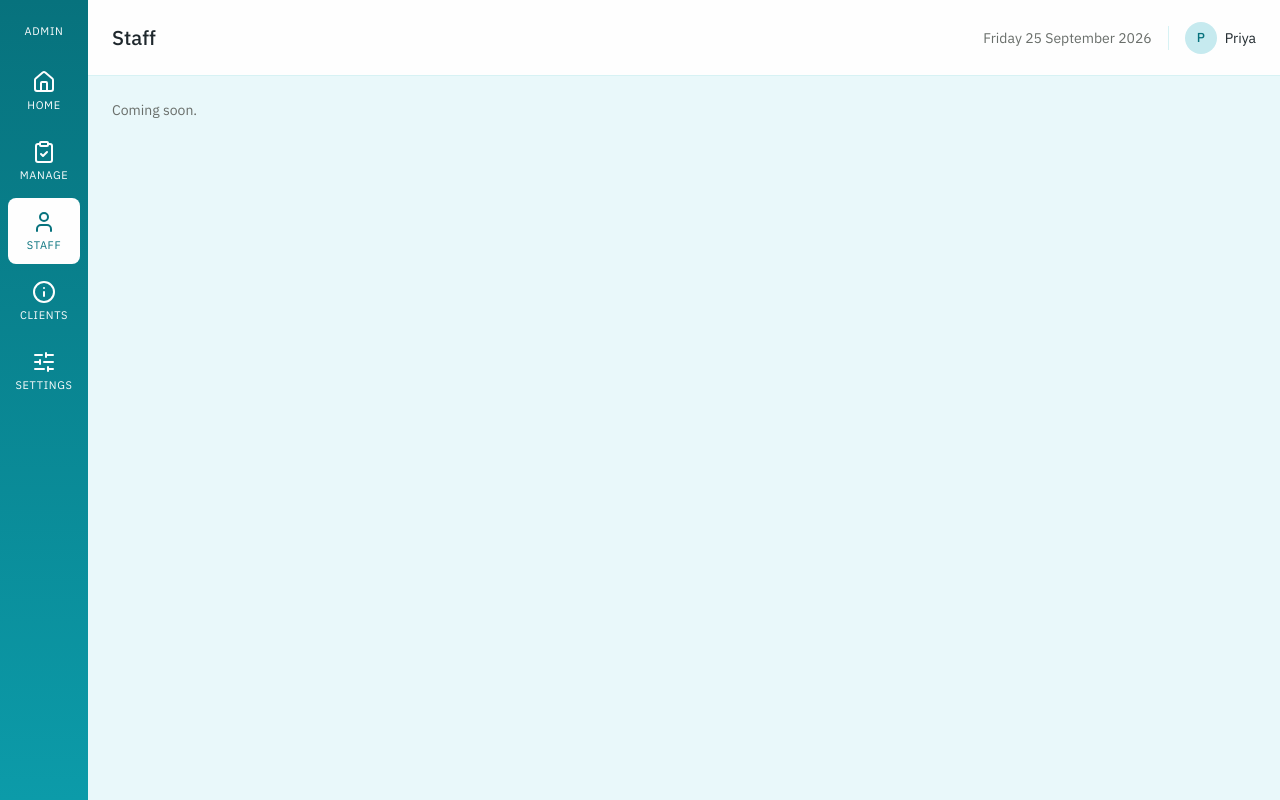
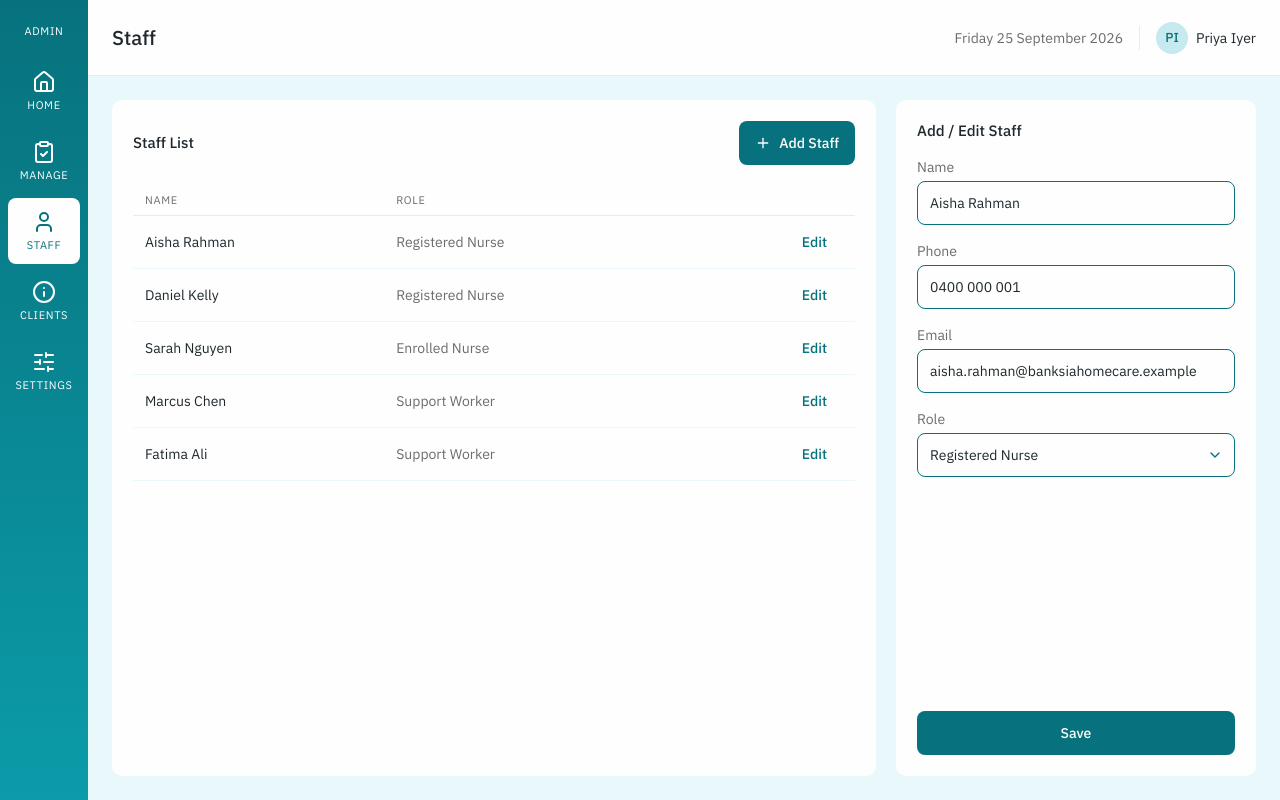
Before and after one commit to MrThief123/care-compass, a Next.js app: page /admin/staff in a window 1280 px wide. Built offline with nearby package versions, Linux system fonts and the light colour scheme.

Commit message:
feat(admin): build staff page with local add and edit

```diff
--- a/src/app/(admin)/admin/layout.tsx
+++ b/src/app/(admin)/admin/layout.tsx
@@ -16,7 +16,7 @@ export default async function AdminLayout({ children }: { children: ReactNode })
         <PageHeader
           subject={<ScreenTitle role="admin" basePath="/admin" />}
           date={formatLongDate(new Date())}
-          userFirstName={user.firstName}
+          userFirstName={[user.firstName, user.lastName].filter(Boolean).join(" ")}
         />
         <main className="flex-1">{children}</main>
       </div>
--- /dev/null
+++ b/src/app/(admin)/admin/staff/error.tsx
@@ -0,0 +1,19 @@
+"use client";
+import { ErrorState } from "@/components/shared/states";
+
+export default function StaffError({
+  retry,
+}: {
+  error: Error & { digest?: string };
+  retry: () => void;
+}) {
+  return (
+    <div role="alert" className="p-6">
+      <ErrorState
+        title="Unable to load staff"
+        body="Please try loading the staff list again."
+        onRetry={retry}
+      />
+    </div>
+  );
+}
--- /dev/null
+++ b/src/app/(admin)/admin/staff/loading.tsx
@@ -0,0 +1,13 @@
+export default function StaffLoading() {
+  return (
+    <div
+      role="status"
+      aria-label="Loading staff"
+      className="grid gap-5 p-6 lg:grid-cols-[minmax(0,1fr)_360px]"
+    >
+      <span className="sr-only">Loading staff</span>
+      <div aria-hidden className="h-[520px] animate-pulse rounded-card bg-bg-surface" />
+      <div aria-hidden className="h-[520px] animate-pulse rounded-card bg-bg-surface" />
+    </div>
+  );
+}
--- a/src/app/(admin)/admin/staff/page.tsx
+++ b/src/app/(admin)/admin/staff/page.tsx
@@ -1,3 +1,6 @@
-export default function AdminStaffPage() {
-  return <div className="p-6 text-body-default text-text-secondary">Coming soon.</div>;
+import { StaffScreen } from "@/features/admin-staff/staff-screen";
+import { getAdminStaff } from "@/server/admin/staff-queries";
+
+export default async function AdminStaffPage() {
+  return <StaffScreen data={await getAdminStaff()} />;
 }
--- /dev/null
+++ b/src/features/admin-staff/staff-screen.tsx
@@ -0,0 +1,156 @@
+"use client";
+
+import { useRef, useState } from "react";
+import { z } from "zod";
+
+import { Field } from "@/components/shared/forms/field";
+import { SidePanelForm } from "@/components/shared/forms/side-panel-form";
+import { DataTable } from "@/components/shared/lists/data-table";
+import { EmptyState } from "@/components/shared/states";
+import { Button } from "@/components/ui/button";
+import { CardShell } from "@/components/ui/card-shell";
+import { Icon } from "@/components/ui/icon";
+import type { AdminStaffData, StaffMember } from "@/server/admin/staff-queries";
+
+type Draft = Omit<StaffMember, "id">;
+
+export function StaffScreen({ data }: { data: AdminStaffData }) {
+  const [staff, setStaff] = useState(() => data.staff.map((person) => ({ ...person })));
+  const [selectedId, setSelectedId] = useState<string | null>(data.staff[0]?.id ?? null);
+  const emptyDraft = (): Draft => ({ name: "", phone: "", email: "", role: data.roles[0] ?? "" });
+  const [draft, setDraft] = useState<Draft>(() =>
+    data.staff[0] ? { ...data.staff[0] } : emptyDraft(),
+  );
+  const [errors, setErrors] = useState<Partial<Record<keyof Draft, string>>>({});
+  const [notice, setNotice] = useState("");
+  const panel = useRef<HTMLDivElement>(null);
+
+  function edit(person?: StaffMember) {
+    setSelectedId(person?.id ?? null);
+    setDraft(person ? { ...person } : emptyDraft());
+    setErrors({});
+    setNotice("");
+    panel.current?.querySelector("input")?.focus();
+  }
+
+  function save() {
+    const result = z
+      .object({
+        name: z.string().trim().min(1, "Enter a name."),
+        phone: z.string().trim(),
+        email: z.string().trim().email("Enter a valid email address."),
+        role: z.string().refine((role) => data.roles.includes(role), "Choose a role."),
+      })
+      .safeParse(draft);
+    if (!result.success) {
+      const nextErrors: Partial<Record<keyof Draft, string>> = {};
+      for (const issue of result.error.issues)
+        nextErrors[issue.path[0] as keyof Draft] = issue.message;
+      setErrors(nextErrors);
+      setNotice("");
+      return;
+    }
+    const saved = { ...result.data, id: selectedId ?? crypto.randomUUID() };
+    setStaff((current) =>
+      selectedId
+        ? current.map((person) => (person.id === selectedId ? saved : person))
+        : [...current, saved],
+    );
+    setSelectedId(saved.id);
+    setDraft(result.data);
+    setErrors({});
+    setNotice(saved.name + " saved");
+  }
+
+  function change(field: keyof Draft, value: string) {
+    setDraft((current) => ({ ...current, [field]: value }));
+    setNotice("");
+    setErrors((current) => ({ ...current, [field]: undefined }));
+  }
+
+  return (
+    <div className="grid min-h-[calc(100vh-76px)] grid-cols-1 gap-5 p-6 lg:grid-cols-[minmax(0,1fr)_360px]">
+      <CardShell className="min-w-0 border-transparent p-5">
+        <div className="mb-5 flex flex-wrap items-center justify-between gap-3">
+          <h2 className="text-title-card text-text-primary">Staff List</h2>
+          <Button onClick={() => edit()}>
+            <Icon name="plus" aria-hidden />
+            Add Staff
+          </Button>
+        </div>
+        {staff.length ? (
+          <div className="overflow-x-auto">
+            <DataTable
+              className="min-w-[440px] [&_th:last-child]:sr-only [&_td:last-child]:text-right [&_td]:py-1"
+              rows={staff}
+              rowKey={(person) => person.id}
+              columns={[
+                { key: "name", header: "Name", render: (person) => person.name },
+                {
+                  key: "role",
+                  header: "Role",
+                  render: (person) => <span className="text-text-secondary">{person.role}</span>,
+                },
+                {
+                  key: "edit",
+                  header: "Edit",
+                  render: (person) => (
+                    <Button
+                      variant="ghost"
+                      aria-label={"Edit " + person.name}
+                      onClick={() => edit(person)}
+                    >
+                      Edit
+                    </Button>
+                  ),
+                },
+              ]}
+            />
+          </div>
+        ) : (
+          <EmptyState title="No staff yet" body="Add a staff member to get started." />
+        )}
+      </CardShell>
+      <div ref={panel} className="min-h-[520px]">
+        <SidePanelForm
+          title="Add / Edit Staff"
+          submitLabel="Save"
+          onSubmit={save}
+          className="border-transparent"
+        >
+          <Field
+            label="Name"
+            value={draft.name}
+            onChange={(value) => change("name", value)}
+            error={errors.name}
+          />
+          <Field
+            label="Phone"
+            type="tel"
+            value={draft.phone}
+            onChange={(value) => change("phone", value)}
+            error={errors.phone}
+          />
+          <Field
+            label="Email"
+            name="email"
+            value={draft.email}
+            onChange={(value) => change("email", value)}
+            error={errors.email}
+          />
+          <Field
+            label="Role"
+            type="select"
+            value={draft.role}
+            options={data.roles.map((role) => ({ value: role, label: role }))}
+            onChange={(value) => change("role", value)}
+            error={errors.role}
+          />
+          <p role="status" className="text-body-small text-text-secondary">
+            {notice}
+          </p>
+        </SidePanelForm>
+      </div>
+    </div>
+  );
+}
--- /dev/null
+++ b/src/mocks/admin-staff.ts
@@ -0,0 +1,41 @@
+/** Synthetic display fixtures; these are not real contact details. */
+export const adminStaffFixture = {
+  roles: ["Registered Nurse", "Enrolled Nurse", "Support Worker"],
+  staff: [
+    {
+      id: "aisha",
+      name: "Aisha Rahman",
+      phone: "0400 000 001",
+      email: "aisha.rahman@banksiahomecare.example",
+      role: "Registered Nurse",
+    },
+    {
+      id: "daniel",
+      name: "Daniel Kelly",
+      phone: "0400 000 002",
+      email: "daniel.kelly@banksiahomecare.example",
+      role: "Registered Nurse",
+    },
+    {
+      id: "sarah",
+      name: "Sarah Nguyen",
+      phone: "0400 000 003",
+      email: "sarah.nguyen@banksiahomecare.example",
+      role: "Enrolled Nurse",
+    },
+    {
+      id: "marcus",
+      name: "Marcus Chen",
+      phone: "0400 000 004",
+      email: "marcus.chen@banksiahomecare.example",
+      role: "Support Worker",
+    },
+    {
+      id: "fatima",
+      name: "Fatima Ali",
+      phone: "0400 000 005",
+      email: "fatima.ali@banksiahomecare.example",
+      role: "Support Worker",
+    },
+  ],
+};
--- /dev/null
+++ b/src/server/admin/staff-queries.ts
@@ -0,0 +1,21 @@
+import { adminStaffFixture } from "@/mocks/admin-staff";
+import { getDataSourceMode, notImplementedForSupabase } from "@/server/data-source";
+
+export interface StaffMember {
+  id: string;
+  name: string;
+  phone: string;
+  email: string;
+  role: string;
+}
+
+export interface AdminStaffData {
+  staff: StaffMember[];
+  roles: string[];
+}
+
+/** Phase-one contract. Changes in the Staff screen stay in local component state. */
+export async function getAdminStaff(): Promise<AdminStaffData> {
+  if (getDataSourceMode() === "mock") return structuredClone(adminStaffFixture);
+  return notImplementedForSupabase("admin", "getAdminStaff");
+}
```
Also changed, not shown: 5 other files (tests, documents, lock files or other folders).
